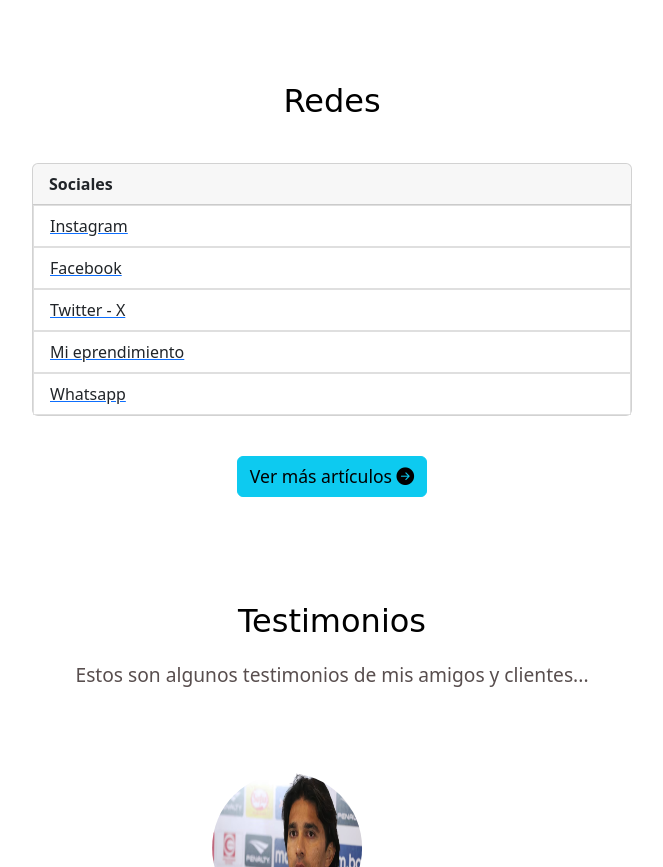
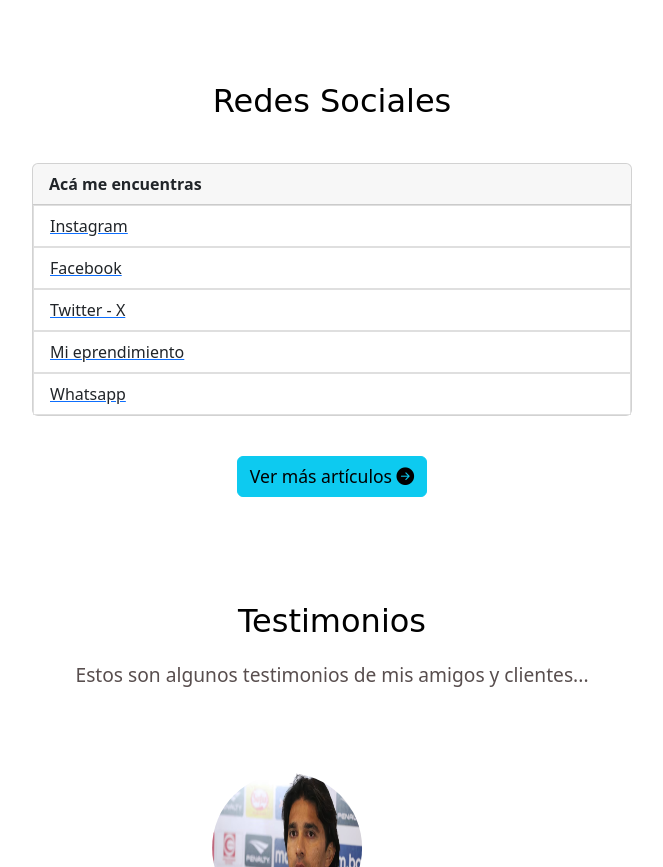
Before and after one commit to jorgeriosjj/CursoBootstrap, a plain HTML site: page index.html in a window 1280 px wide. Shown: the part 2688-3555 px from the top of the page, without its empty margins (308-971 px from the left). Drawn offline with nearby package versions, Linux system fonts and the light colour scheme; a web font is replaced by a local one.

Commit message:
Update index.html

```diff
--- a/index.html
+++ b/index.html
@@ -234,10 +234,10 @@
 
     <!-- Articulos -->
     <section class="articulos justify-content-start">
-      <h2 class="seccion-titulo texto-negro">Redes</h2>
+      <h2 class="seccion-titulo texto-negro">Redes Sociales</h2>
       <div class="card">
         <div class="card-header">
-          Sociales
+          Acá me encuentras
         </div>
         <ul class="list-group list-group-flush">
           <a href="https://www.instagram.com" target="_blank" rel="noopener noreferrer">
```
